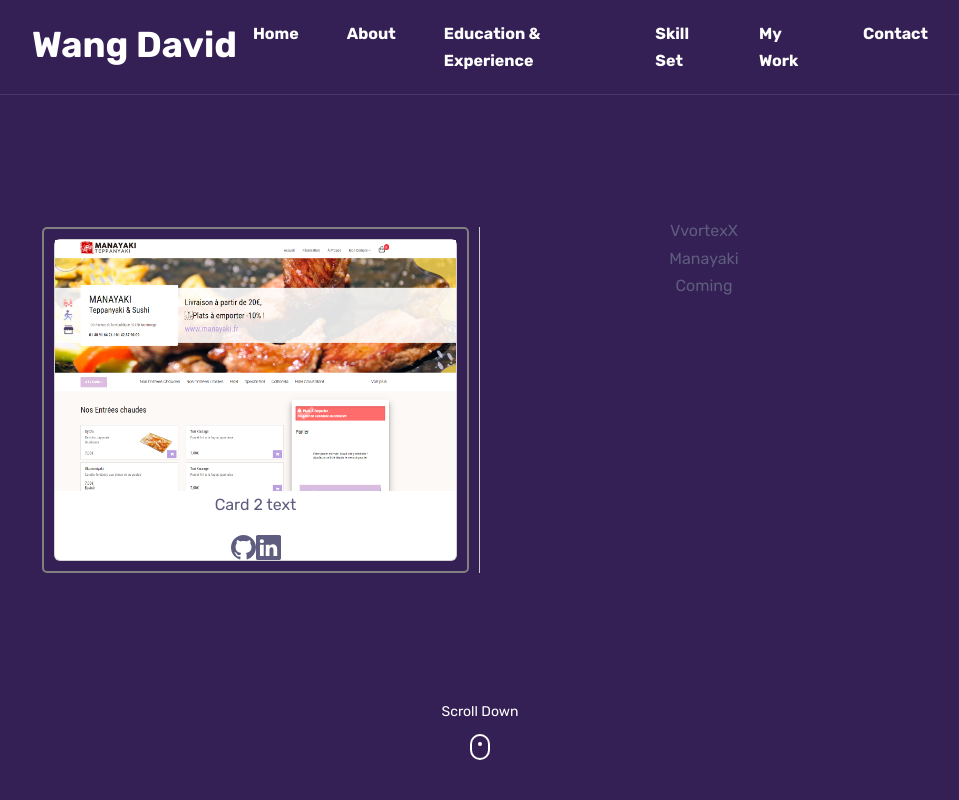
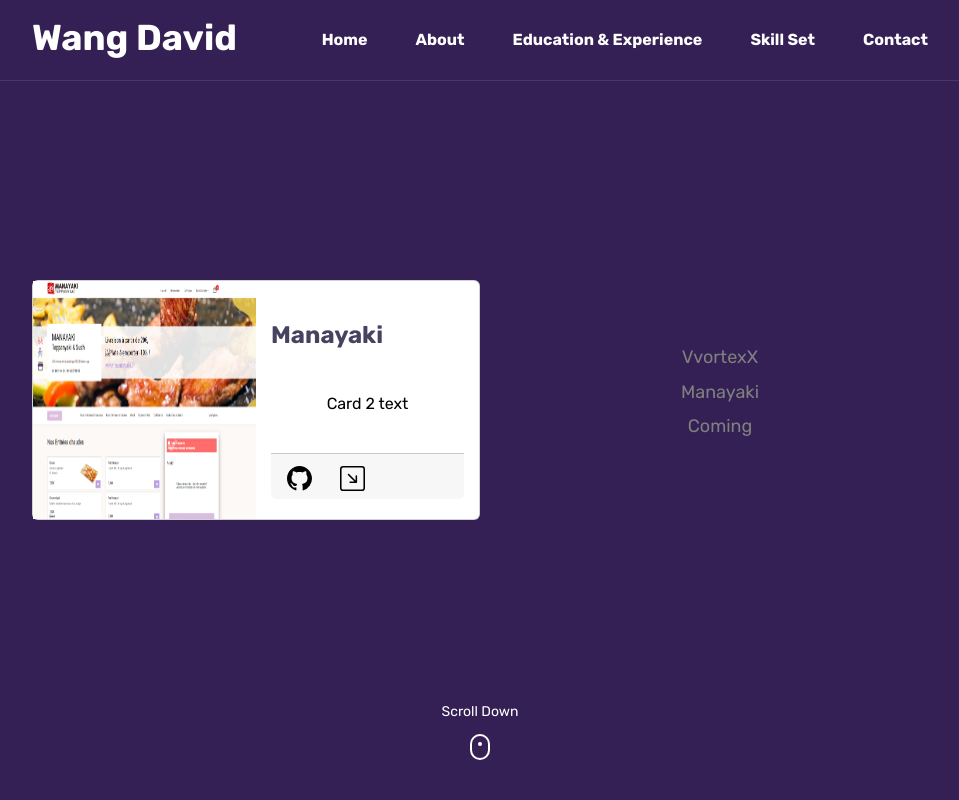
Before and after one commit to ChenDavid66/CV_WANG, a React (Create React App) app: page / in a window 1280 px wide. Both pictures are taken after a click on the link "Manayaki". Shown: the top 800 px of the page, without its empty margins (160-1119 px from the left). Built offline with nearby package versions, Linux system fonts and the light colour scheme.

Commit message:
add url CarsSwitch

```diff
--- a/src/components/CardSwitch.tsx
+++ b/src/components/CardSwitch.tsx
@@ -1,5 +1,5 @@
 import React, { Component, useState } from "react";
-import { Github, Linkedin } from "react-bootstrap-icons";
+import { Github, ArrowDownRightSquare } from "react-bootstrap-icons";
 import "../scss/sections/cardSwitch.scss";
 
 interface CardData {
@@ -7,6 +7,8 @@ interface CardData {
   image: string;
   text: string;
   title: string;
+  url: string;
+  gitHubUrl: string;
 }
 
 interface CardSwitchProps {
@@ -22,18 +24,24 @@ const cardData: CardData[] = [
     image: "./images/vortex.jpg",
     text: "Card 1 text",
     title: "VvortexX",
+    url: "https://www.hostinger.fr/tutoriels/portfolio-developpeur-web",
+    gitHubUrl: "https://github.com/ChenDavid66",
   },
   {
     id: 2,
     image: "./images/manayaki.PNG",
     text: "Card 2 text",
     title: "Manayaki",
+    url: "https://www.manayaki.fr/",
+    gitHubUrl: "https://github.com/ChenDavid66",
   },
   {
     id: 3,
     image: "./images/comingSoon.jpg",
     text: "Card 2 text",
     title: "Coming",
+    url: "https://www.manayaki.fr/",
+    gitHubUrl: "https://github.com/ChenDavid66",
   },
 ];
 class CardSwitch extends Component<CardSwitchProps, CardSwitchState> {
@@ -49,51 +57,66 @@ class CardSwitch extends Component<CardSwitchProps, CardSwitchState> {
     this.setState({ activeCardIndex: index });
   };
 
+  handleClick = (url: string) => {
+    window.open(url, "_blank");
+  };
   render() {
     const { activeCardIndex } = this.state;
-    const filteredCardData = cardData.filter(
+    const filteredCardData = cardData.find(
       (card) => card.id === activeCardIndex
-    );
+    ) ?? {
+      id: 0,
+      image: "",
+      text: "",
+      title: "Default Card",
+      gitHubUrl: "",
+      url: "",
+    };
     return (
       <div className="card-switch-container">
         {activeCardIndex === 0 ? (
           <div className="description">{this.props.description}</div>
         ) : (
           <div className="description">
-            <div className="card-list">
-              {filteredCardData.map((card, index) => (
-                <div
-                  key={index}
-                  onClick={() => this.handleCardClick(index)}
-                  className={
-                    activeCardIndex === index
-                      ? "card-list-item-active"
-                      : "card-list-item"
+            <div className="card">
+              <a href={filteredCardData.image} className="card-link">
+                <img
+                  src={filteredCardData.image}
+                  alt="Link to Example Website"
+                />
+              </a>
+              <div className="card-content">
+                <h3>{filteredCardData.title}</h3>
+                <p className="card-text">{filteredCardData.text}</p>
+
+                <div className="card-footer">
+                  <div className="card-footer-links">
+                    <Github
+                      size={25}
+                      onClick={() =>
+                        this.handleClick(filteredCardData.gitHubUrl)
                       }
-                >
-                  <div className="card">
-                    <img
-                      src={card.image}
-                      alt={card.text}
-                      className="card-image"
                     />
-                    <p className="card-text">{card.text}</p>
-                    <div className="card-social-links">
-                      <Github className="github" size={25} />
-                      <Linkedin className="linkedin" size={25} />
+                    <ArrowDownRightSquare
+                      onClick={() => this.handleClick(filteredCardData.url)}
+                      size={25}
+                    />
                   </div>
                 </div>
               </div>
-              ))}
             </div>
           </div>
         )}
         <div className="project-list">
+          <ul>
             {cardData.map((card, index) => (
+              <li>
                 <a key={index} onClick={() => this.handleCardClick(index + 1)}>
                   <p className="card-text">{card.title}</p>
                 </a>
+              </li>
             ))}
+          </ul>
         </div>
       </div>
     );
--- /dev/null
+++ b/src/data/home.json
@@ -0,0 +1,6 @@
+{
+    "welcome":"WELCOME",
+    "content": "Hi and welcome to my portfolio ! My name is David and I enjoy coding in my free time. On the right-hand side of the page, you'll find a list of all the projects I've worked on. I'm always looking for new challenges and opportunities to learn, so I'm constantly adding new projects to my portfolio. If you're interested in learning more about me, you can download my resume using the link below. My resume includes details about my education, work experience, and other relevant information. If you have any questions or would like to get in touch, feel free to send me a message using the email on my portfolio. I look forward to hearing from you ! " ,
+    "contact": "Contact me",
+    "resume":" Download Resume.pdf"
+  }
--- a/src/scss/sections/cardSwitch.scss
+++ b/src/scss/sections/cardSwitch.scss
@@ -2,17 +2,50 @@
   display: flex;
   flex-direction: row;
   width: 100%;
+  .project-list {
+    flex-basis: 50%;
+    list-style: none;
+    color: grey;
+    display: flex;
+    justify-content: center;
+    align-items: center;
+    font-size: large;
+    ul {
+      list-style: none;
+      display: inline-block;
+      li {
+        margin: 4px;
+      }
+      li:hover {
+        transform: scale(1.1);
+        transition: all 0.3s ease;
       }
 
+      li:hover a {
+        color: #fff;
+        cursor: pointer;
+      }
+    }
+  }
+}
+@keyframes color-change {
+  0% {
+    color: grey;
+  }
+  100% {
+    color: white;
+  }
+}
 .card-list {
   border-right: 1px solid #ccc;
 }
 .description {
   flex-basis: 50%;
   transition: all 0.5s ease;
+  color: white;
+  h1 {
+    animation: color-change 3s linear forwards;
   }
-  .project-list {
-    flex-basis: 50%;
 }
 
 .card-list-item {
@@ -36,9 +69,37 @@
 }
 
 .card {
-    width: 100%;
+  flex-direction: row;
+  display: flex;
+  color: black;
 }
-
+.card-link {
+  width: 50%;
+  display: flex;
+}
+.card-content {
+  width: 50%;
+  display: flex;
+  flex-direction: column;
+  padding: 20px 0.9375rem;
+  gap: 1.25rem;
+}
+.card-footer {
+  display: flex;
+  justify-content: space-between;
+  align-items: center;
+  margin-top: auto;
+  padding-top: 0.75rem;
+  &:hover {
+    color: black;
+    cursor: pointer;
+    transform: scale(1.1);
+  }
+  .card-footer-links {
+    display: flex;
+    gap: 28px;
+  }
+}
 .card-image {
   width: 100%;
 }
--- a/src/sections/Header.tsx
+++ b/src/sections/Header.tsx
@@ -54,11 +54,6 @@ export class Header extends React.Component {
                   </Scroller>
                 </Nav.Item>
                 <Nav.Item as="li">
-                  <Scroller href="#mywork" className="nav-link">
-                    My Work
-                  </Scroller>
-                </Nav.Item>
-                <Nav.Item as="li">
                   <Scroller href="#contact" className="nav-link">
                     Contact
                   </Scroller>
--- a/src/sections/Home.tsx
+++ b/src/sections/Home.tsx
@@ -1,9 +1,8 @@
 import React from "react";
 import { Container } from "react-bootstrap";
-import TextLoop from "react-text-loop";
 import styled from "styled-components";
 import { Scroller } from "../components";
-import details from "../data/details.json";
+import home from "../data/home.json";
 import CardSwitch from "../components/CardSwitch";
 const Dot = styled.div({
   color: "#ff4c60",
@@ -12,38 +11,18 @@ const Dot = styled.div({
 
 export class Home extends React.Component {
   description = (
-    <div className="intro">
-      <h1 className="mb-2 mt-0">WELCOME</h1>
-
-      <span>
-        {`I'm a `}
-        <TextLoop
-          springConfig={{ stiffness: 180, damping: 10 }}
-          interval={2000}
-        >
-          {details.titles.map((t) => (
-            <span key={t}>{t}</span>
-          ))}
-        </TextLoop>
-      </span>
-      <span>
-        content measurement, and audience insights, as well as to develop and
-        improve products. With your permission we and our partners may use
-        precise geolocation data and identification through device scanning. You
-        may click to consent to our and our partners’ processing as described
-        above. Alternatively you may access more detailed information and change
-        your preferences before consenting or to refuse consenting. Please note
-        that some processing of your personal data may not require your consent,
-        but you have a right to object to such processing. Your preferences will
-        apply to this website only. You can change your preferences at any time
-        by returning to this site or visit our privacy policy.
-      </span>
+    <>
+      <h1>{home.welcome}</h1>
+      <span>{home.content}</span>
       <div className="mt-4">
         <Scroller href="#contact" className="btn btn-kd">
-          Contact me
+          {home.contact}
+        </Scroller>
+        <Scroller href="#contact" className="btn btn-kd">
+          {home.resume}
         </Scroller>
       </div>
-    </div>
+    </>
   );
   render() {
     return (
```
Lines whose indentation alone changed are shown as unchanged.
